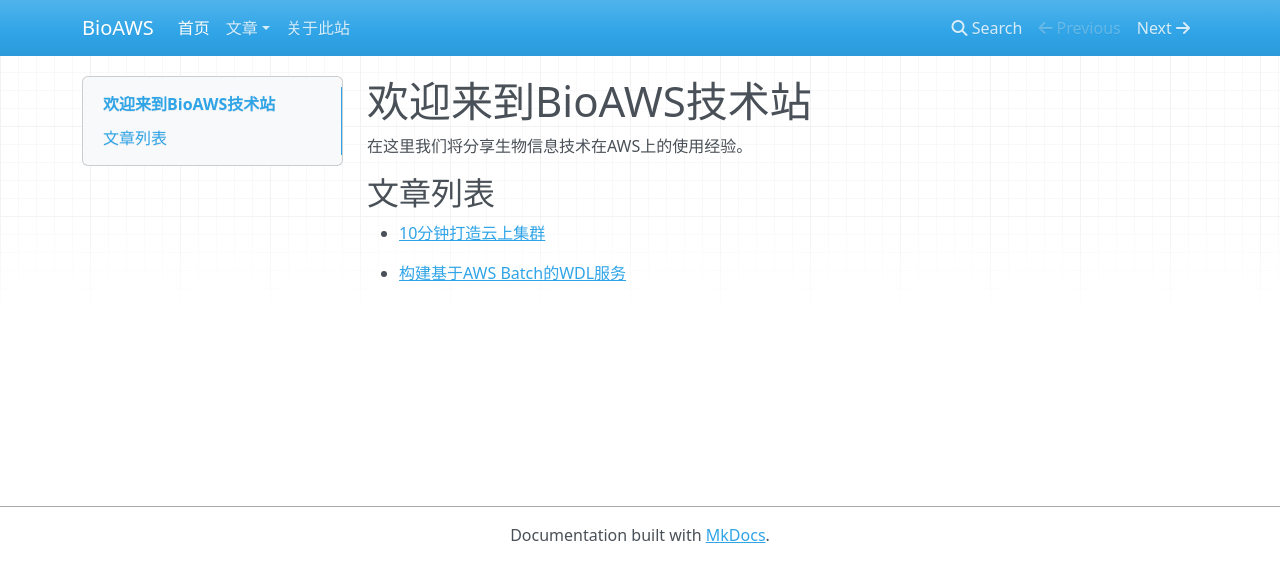
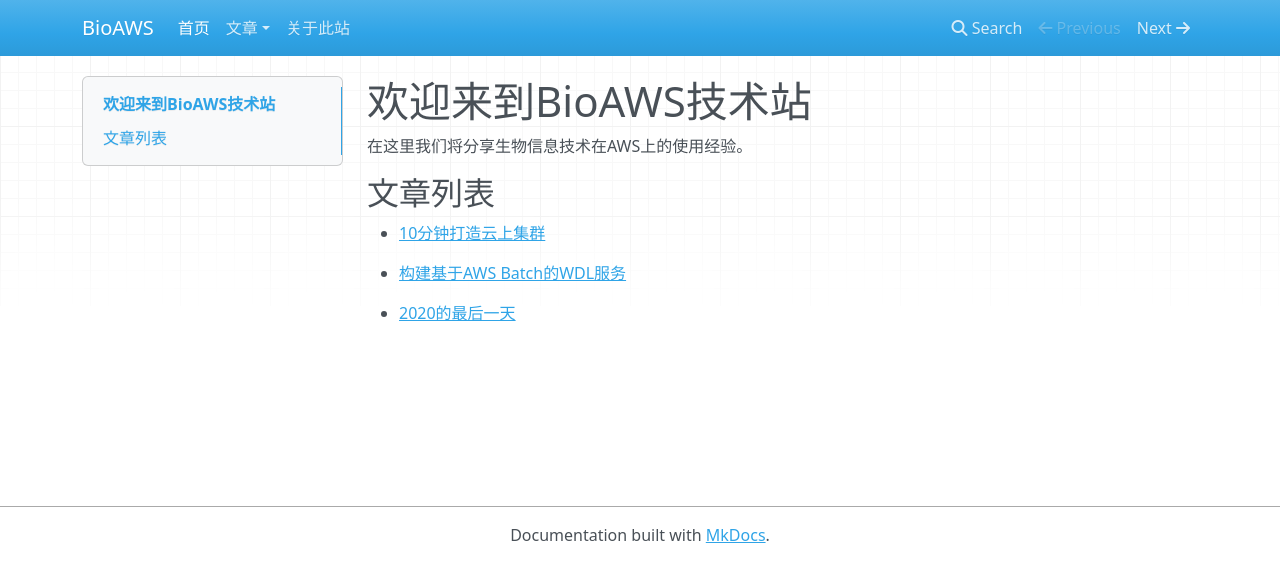
Before and after one commit to DavisChen99/bioaws, an MkDocs documentation site: the page built from docs/index.md, in a window 1280 px wide. Shown: the top 582 px of the page. Built offline with MkDocs 1.6.1, drawn with Linux system fonts in a browser that asks for light colours; nearby versions of some CDN libraries; old or Windows-style settings are respelled for this version of MkDocs.

Commit message:
index test

```diff
--- a/docs/index.md
+++ b/docs/index.md
@@ -7,3 +7,5 @@
 - [10分钟打造云上集群](blogs/2019-12-27-10-mins-to-create-a-cluster-on-aws.md)
 
 - [构建基于AWS Batch的WDL服务](blogs/2020-01-06-wdl-and-cromwell-on-aws-batch-china.md)
+
+- [2020的最后一天](blogs/2020-12-31-final-day-of-2020.md)
--- a/mkdocs.yml
+++ b/mkdocs.yml
@@ -5,5 +5,4 @@
   - 文章:
     - 10分钟打造云上集群: blogs/2019-12-27-10-mins-to-create-a-cluster-on-aws.md
     - 构建基于AWS Batch的WDL服务: blogs/2020-01-06-wdl-and-cromwell-on-aws-batch-china.md
-    - 2020的最后一天: blogs/2020-12-31-final-day-of-2020.md
   - 关于此站: about.md
```
